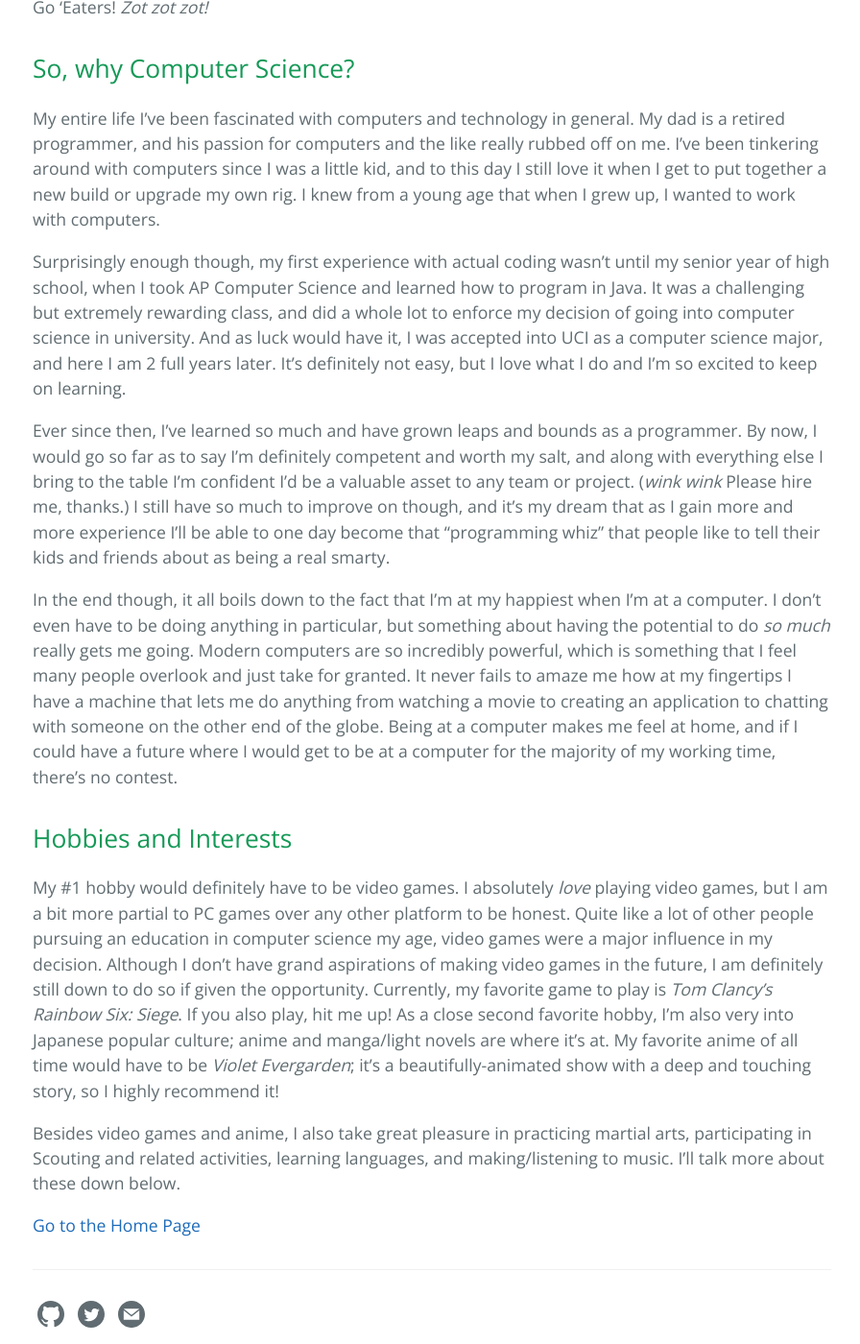
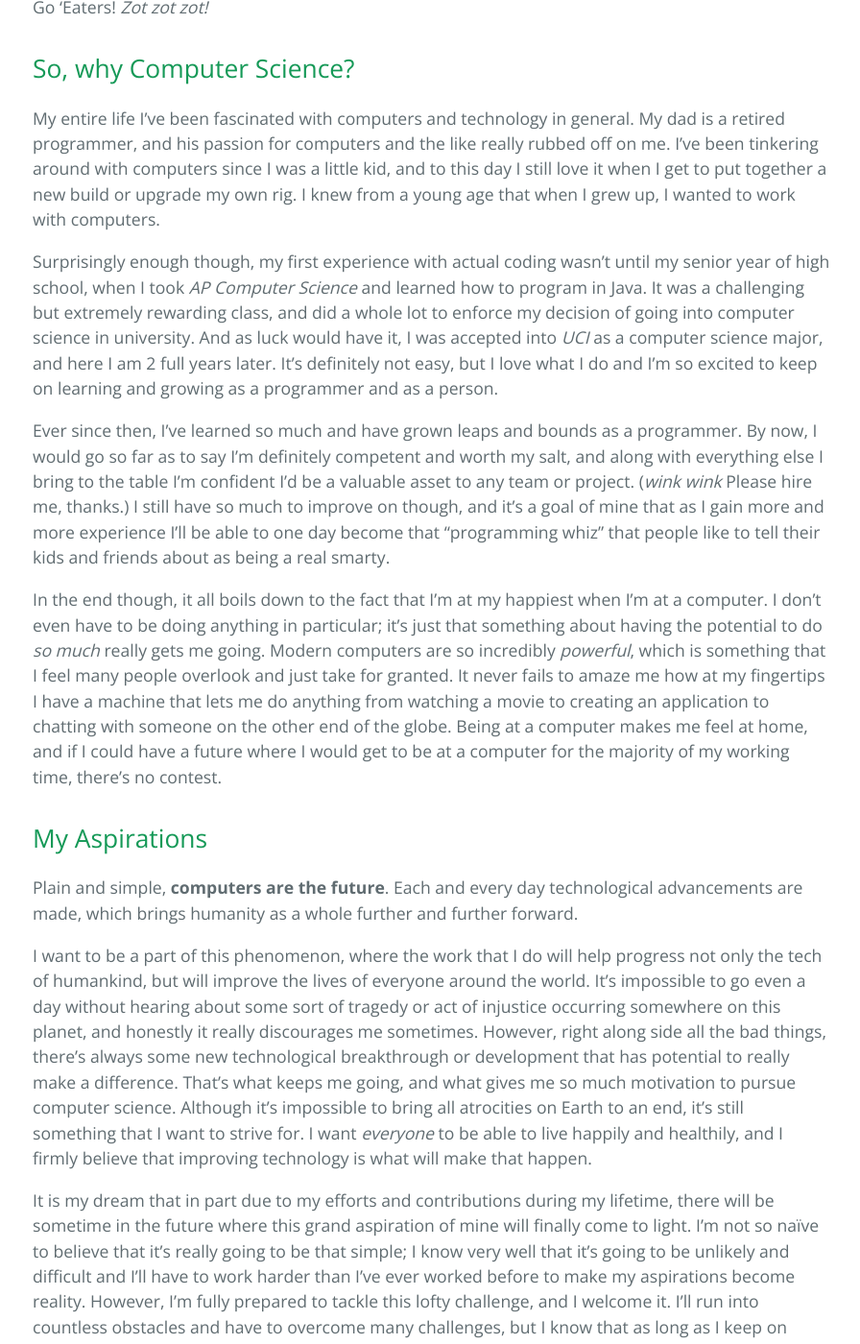
Before and after one commit to spencerericfong/spencerericfong.github.io, a Jekyll site: the page built from about.md, in a window 1280 px wide and 1400 px high, scrolled down 532 px. Shown: the whole window at 96% size, without its empty margins (190-1086 px from the left). Built offline with Jekyll 4.4.1, drawn with Linux system fonts in a browser that asks for light colours; some of the changed text lies outside the part shown.

Commit message:
updated about and added hobbies page

```diff
--- a/_layouts/default.html
+++ b/_layouts/default.html
@@ -109,10 +109,10 @@
           </span>
         {% endif %}
         <!-- Contact icon -->
-        {% assign about_page = site.pages | where: "path", "about.md" | first %}
-        {% if about_page.title %}
+        {% assign contact_page = site.pages | where: "path", "contact.md" | first %}
+        {% if contact_page.title %}
           <span class="my-span-icon">
-            <a href="{{ about_page.url | relative_url }}" aria-label="Contact" title="Contact {{ site.github.owner_name }}">
+            <a href="{{ ccontact_page.url | relative_url }}" aria-label="Contact" title="Contact {{ site.github.owner_name }}">
               <svg class="my-svg-icon" xmlns="http://www.w3.org/2000/svg" width="24" height="24" viewBox="0 0 24 24"><path d="M12 .02c-6.627 0-12 5.373-12 12s5.373 12 12 12 12-5.373 12-12-5.373-12-12-12zm6.99 6.98l-6.99 5.666-6.991-5.666h13.981zm.01 10h-14v-8.505l7 5.673 7-5.672v8.504z"/></svg>
             </a>
           </span>
--- a/about.md
+++ b/about.md
@@ -12,18 +12,21 @@
 ## So, why Computer Science?
 My entire life I've been fascinated with computers and technology in general. My dad is a retired programmer, and his passion for computers and the like really rubbed off on me. I've been tinkering around with computers since I was a little kid, and to this day I still love it when I get to put together a new build or upgrade my own rig. I knew from a young age that when I grew up, I wanted to work with computers.
 
-Surprisingly enough though, my first experience with actual coding wasn't until my senior year of high school, when I took AP Computer Science and learned how to program in Java. It was a challenging but extremely rewarding class, and did a whole lot to enforce my decision of going into computer science in university. And as luck would have it, I was accepted into UCI as a computer science major, and here I am 2 full years later. It's definitely not easy, but I love what I do and I'm so excited to keep on learning.
+Surprisingly enough though, my first experience with actual coding wasn't until my senior year of high school, when I took *AP Computer Science* and learned how to program in Java. It was a challenging but extremely rewarding class, and did a whole lot to enforce my decision of going into computer science in university. And as luck would have it, I was accepted into *UCI* as a computer science major, and here I am 2 full years later. It's definitely not easy, but I love what I do and I'm so excited to keep on learning and growing as a programmer and as a person.
 
-Ever since then, I've learned so much and have grown leaps and bounds as a programmer. By now, I would go so far as to say I'm definitely competent and worth my salt, and along with everything else I bring to the table I'm confident I'd be a valuable asset to any team or project. (*wink wink* Please hire me, thanks.) I still have so much to improve on though, and it's my dream that as I gain more and more experience I'll be able to one day become that "programming whiz" that people like to tell their kids and friends about as being a real smarty.
+Ever since then, I've learned so much and have grown leaps and bounds as a programmer. By now, I would go so far as to say I'm definitely competent and worth my salt, and along with everything else I bring to the table I'm confident I'd be a valuable asset to any team or project. (*wink wink* Please hire me, thanks.) I still have so much to improve on though, and it's a goal of mine that as I gain more and more experience I'll be able to one day become that "programming whiz" that people like to tell their kids and friends about as being a real smarty.
 
-In the end though, it all boils down to the fact that I'm at my happiest when I'm at a computer. I don't even have to be doing anything in particular, but something about having the potential to do *so much* really gets me going. Modern computers are so incredibly powerful, which is something that I feel many people overlook and just take for granted. It never fails to amaze me how at my fingertips I have a machine that lets me do anything from watching a movie to creating an application to chatting with someone on the other end of the globe. Being at a computer makes me feel at home, and if I could have a future where I would get to be at a computer for the majority of my working time, there's no contest.
+In the end though, it all boils down to the fact that I'm at my happiest when I'm at a computer. I don't even have to be doing anything in particular; it's just that something about having the potential to do *so much* really gets me going. Modern computers are so incredibly *powerful*, which is something that I feel many people overlook and just take for granted. It never fails to amaze me how at my fingertips I have a machine that lets me do anything from watching a movie to creating an application to chatting with someone on the other end of the globe. Being at a computer makes me feel at home, and if I could have a future where I would get to be at a computer for the majority of my working time, there's no contest.
 
 
-## Hobbies and Interests
-My \#1 hobby would definitely have to be video games. I absolutely *love* playing video games, but I am a bit more partial to PC games over any other platform to be honest. Quite like a lot of other people pursuing an education in computer science my age, video games were a major influence in my decision. Although I don't have grand aspirations of making video games in the future, I am definitely still down to do so if given the opportunity. Currently, my favorite game to play is *Tom Clancy's Rainbow Six: Siege*. If you also play, hit me up!
-As a close second favorite hobby, I'm also very into Japanese popular culture; anime and manga/light novels are where it's at. My favorite anime of all time would have to be *Violet Evergarden*; it's a beautifully-animated show with a deep and touching story, so I highly recommend it!
+## My Aspirations
+Plain and simple, **computers are the future**. Each and every day technological advancements are made, which brings humanity as a whole further and further forward.
 
-Besides video games and anime, I also take great pleasure in practicing martial arts, participating in Scouting and related activities, learning languages, and making/listening to music. I'll talk more about these down below.
+I want to be a part of this phenomenon, where the work that I do will help progress not only the tech of humankind, but will improve the lives of everyone around the world. It's impossible to go even a day without hearing about some sort of tragedy or act of injustice occurring somewhere on this planet, and honestly it really discourages me sometimes. However, right along side all the bad things, there's always some new technological breakthrough or development that has potential to really make a difference. That's what keeps me going, and what gives me so much motivation to pursue computer science. Although it's impossible to bring all atrocities on Earth to an end, it's still something that I want to strive for. I want *everyone* to be able to live happily and healthily, and I firmly believe that improving technology is what will make that happen.
+
+It is my dream that in part due to my efforts and contributions during my lifetime, there will be sometime in the future where this grand aspiration of mine will finally come to light. I'm not so naïve to believe that it's really going to be that simple; I know very well that it's going to be unlikely and difficult and I'll have to work harder than I've ever worked before to make my aspirations become reality. However, I'm fully prepared to tackle this lofty challenge, and I welcome it. I'll run into countless obstacles and have to overcome many challenges, but I know that as long as I keep on moving forward, learning and growing, I'll be able to achieve something I can be proud of.
+
+Because even if I don't end up changing the world, *as long as I can make a difference, I'll be happy.*
 
 
 [Go to the Home Page]({{ site.url }}{{ site.baseurl }})
```
Also changed, not shown: hobbies.md (added, +12 -0 lines).
